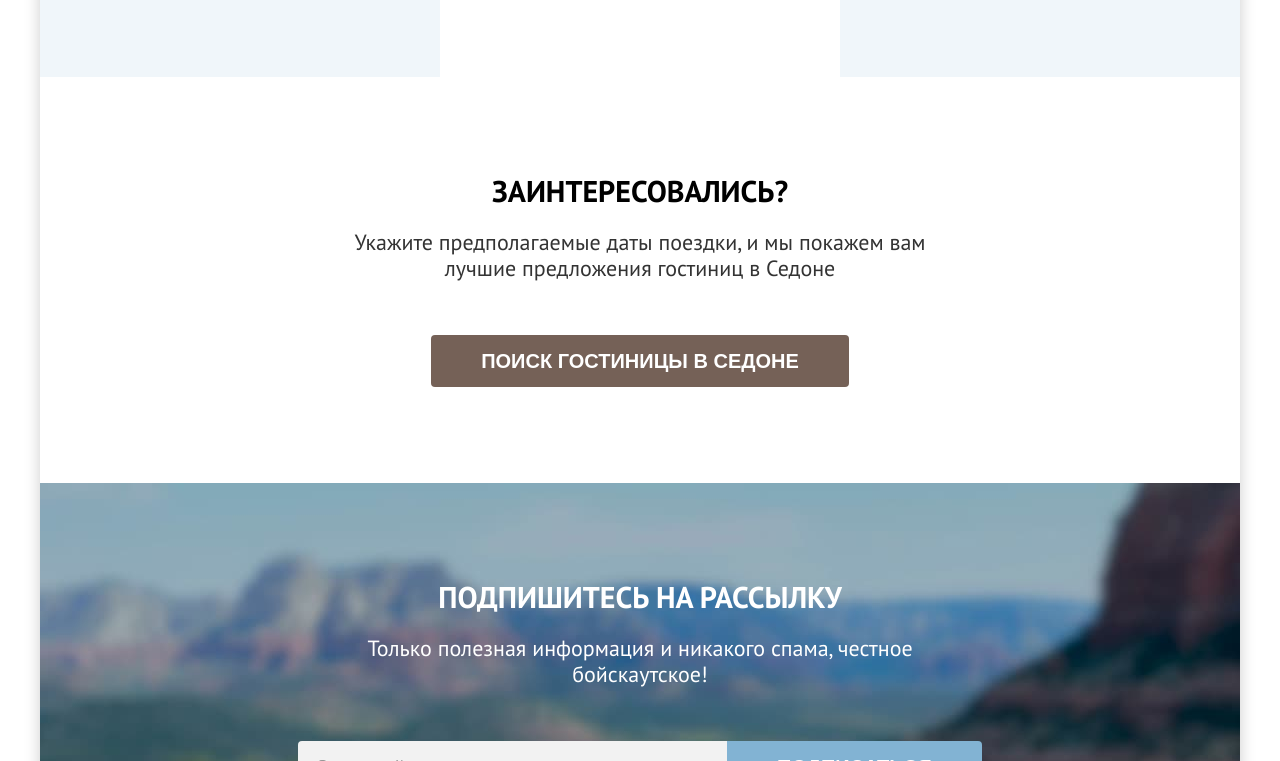
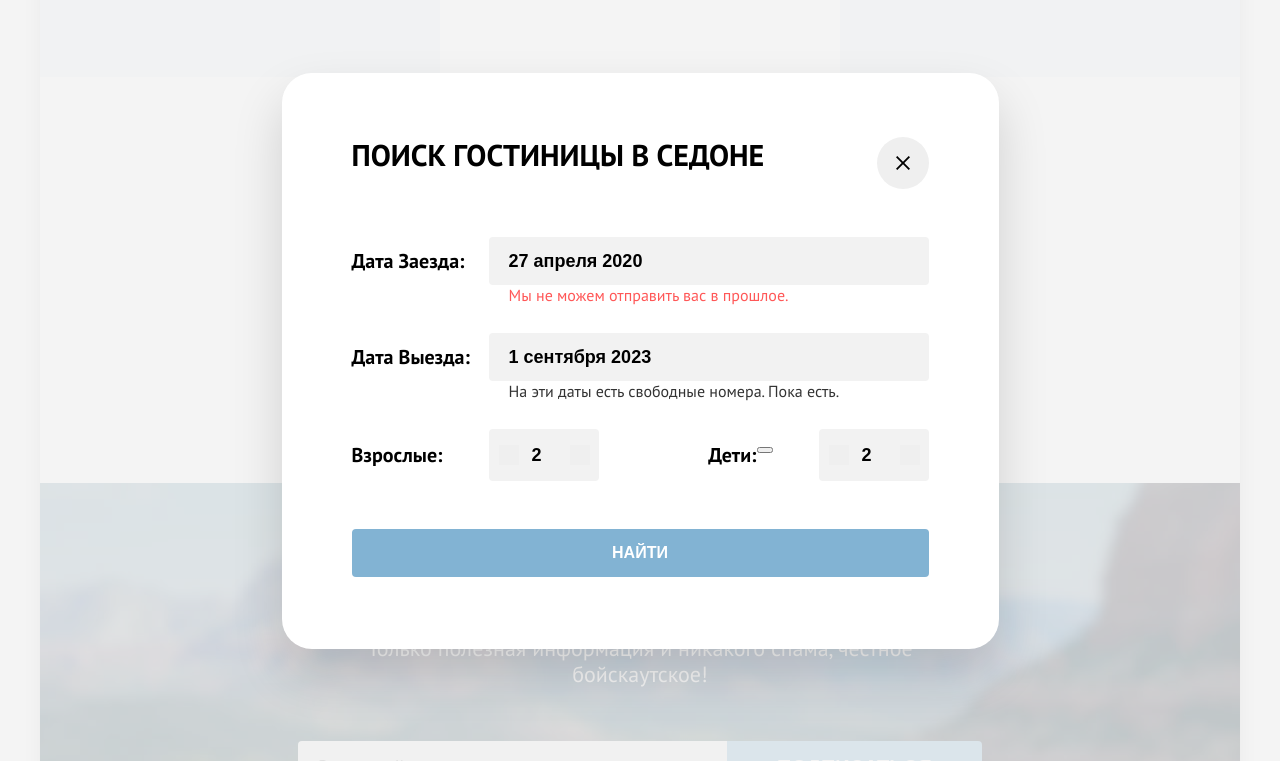
Before and after one commit to bator-batuev/2558253-sedona-3, a plain HTML site: page index.html in a window 1280 px wide. Both pictures are taken after a click on the button "ПОИСК ГОСТИНИЦЫ В СЕДОНЕ". Shown: the part 2503-3264 px from the top of the page. Drawn offline with Linux system fonts and the light colour scheme.

Commit message:
Добавляет модальное окно

```diff
--- a/index.html
+++ b/index.html
@@ -158,6 +158,53 @@
         </a>
       </footer>
     </div>
+
+    <dialog class="modal" arria-labelledby="modal-title">
+      <div class="modal-wrapper">
+        <button class="modal__close-btn" type="button">
+          <span class="visually-hidden">Закрыть модальное окно</span>
+        </button>
+        <h2 class="section-title modal-title">Поиск гостиницы в Седоне</h2>
+        <form class="modal-form" action="https://echo.htmlacademy.ru" method="post">
+          <label class="modal-form__label" for="checkin-date">Дата заезда:</label>
+          <input class="modal-form__input checkin-date" type="text" name="checkin-date" id="checkin-date" value="27 апреля 2020" placeholder="Укажите дату заезда" required>
+          <span class="modal-form__input-prompt error-text">Мы не можем отправить вас в прошлое.</span>
+          <label class="modal-form__label" for="checkout-date">Дата выезда:</label>
+          <input class="modal-form__input checkout-date" type="text" name="checkout-date" id="checkout-date" value="1 сентября 2023" placeholder="Укажите дату выезда" required>
+          <span class="modal-form__input-prompt">На эти даты есть свободные номера. Пока есть.</span>
+          <label class="modal-form__label" for="adults-counter">Взрослые:</label>
+          <div class="modal-form__counter-wrapper">
+            <button class="modal-form__counter-btn modal-form__counter-btn--minus" type="button">
+              <span class="visually-hidden">Меньше</span>
+            </button>
+            <input class="modal-form__counter-input" type="number" name="adults-counter" id="adults-counter" value="2" placeholder="2" min="1">
+            <button class="modal-form__counter-btn modal-form__counter-btn--plus" type="button">
+              <span class="visually-hidden">Больше</span>
+            </button>
+          </div>
+          <div class="modal-form__tooltip-wrapper">
+            <label class="modal-form__label" for="children-counter">Дети:</label>
+            <div class="modal-form__tooltip tooltip">
+              <button class="tooltip__toggle" type="button" aria-labelledby="tooltip__text">
+                <span class="visually-hidden">Открыть всплывающую подсказку</span>
+              </button>
+              <span class="tooltip__text" role="tooltip" id="tooltip-text">Укажите количество детей, которые будут с вами, возраст которых от 6 до 18 лет. Дети до 6 лет размещаются бесплатно.</span>
+            </div>
+          </div>
+          <div class="modal-form__counter-wrapper">
+            <button class="modal-form__counter-btn modal-form__counter-btn--minus" type="button">
+              <span class="visually-hidden">Меньше</span>
+            </button>
+            <input class="modal-form__counter-input" type="number" name="children-counter" id="children-counter" value="2" placeholder="2" min="0">
+            <button class="modal-form__counter-btn modal-form__counter-btn--plus" type="button">
+              <span class="visually-hidden">Больше</span>
+            </button>
+          </div>
+          <button class="btn btn--secondary modal-form__submit-btn" type="submit">Найти</button>
+        </form>
+      </div>
+    </dialog>
+    <script src="main.js"></script>
   </body>
 
 </html>
--- /dev/null
+++ b/main.js
@@ -0,0 +1,12 @@
+const modal = document.querySelector(".modal");
+const openModalBtn = document.querySelector(".hotel-search__btn");
+
+openModalBtn.addEventListener("click", () => {
+  modal.showModal();
+})
+
+modal.addEventListener("click", (evt) => {
+  if (evt.target === modal) {
+    modal.closest();
+  }
+})
--- a/styles/styles.css
+++ b/styles/styles.css
@@ -1123,3 +1123,131 @@
 .slider__thumb:not(:disabled):active {
   box-shadow: 0 7px 15px 0 rgba(0, 0, 0, 0.4);
 }
+
+.modal {
+  width: 717px;
+  min-height: 576px;
+  padding: 64px 70px;
+  border-radius: 30px;
+  border: none;
+  box-shadow: 0 25px 50px 0 rgba(0, 0, 0, 0.15);
+  background: var(--texts-background-default);
+}
+
+.modal::backdrop {
+  background-color: rgba(242, 242, 242, 0.8);
+}
+
+.modal-wrapper {
+  position: relative;
+}
+
+.modal__close-btn {
+  position: absolute;
+  right: 0;
+  width: 52px;
+  height: 52px;
+  border-radius: 50%;
+  border: none;
+  padding: 0;
+  cursor: pointer;
+}
+
+.modal__close-btn::after {
+  content: "";
+  margin: auto;
+  mask-image: url("../images/icons/cross.svg");
+  mask-repeat: no-repeat;
+  mask-size: 14px 14px;
+  mask-position: center;
+  display: block;
+  width: 14px;
+  height: 14px;
+  background-color: var(--texts-texts-basic);
+}
+
+.modal-title {
+  text-align: left;
+  margin-bottom: 64px;
+}
+
+.modal-form {
+  display: grid;
+  grid-template-columns: 137px 110px 1fr 110px;
+  grid-template-rows: repeat(6, minmax(48px, min-content));
+}
+
+.modal-form__label {
+  font-size: 20px;
+  line-height: 24px;
+  font-weight: 700;
+  text-transform: capitalize;
+  align-self: center;
+}
+
+.modal-form__input {
+  grid-column: 2 / -1;
+  border: none;
+  border-radius: 4px;
+  padding: 12px 20px;
+  background-color: var(--forms-elements-2);
+
+  font-size: 18px;
+  line-height: 24px;
+  font-weight: 700;
+}
+
+.modal-form__counter-input {
+  width: 110px;
+  border: none;
+  border-radius: 4px;
+  background-color: var(--forms-elements-2);
+  padding: 14px 10px;
+
+  font-size: 18px;
+  line-height: 24px;
+  font-weight: 700;
+  text-align: center;
+}
+
+.modal-form__counter-btn {
+  width: 20px;
+  height: 20px;
+  border: none;
+  cursor: pointer;
+  position: relative;
+}
+
+.modal-form__counter-wrapper {
+  display: grid;
+  grid-template-columns: 40px 31px 40px;
+  place-items: anchor-center;
+}
+
+.modal-form__tooltip-wrapper {
+  display: flex;
+  margin-right: 46px;
+  margin-left: auto;
+}
+
+.modal-form__input-prompt {
+  grid-column: 2 / -1;
+  padding: 0 20px;
+  font-size: 16px;
+  line-height: 21px;
+  color: var(--texts-second);
+}
+
+.modal-form__submit-btn {
+  grid-column: 1 / -1;
+  margin-top: 48px;
+  min-height: 48px;
+}
+
+.tooltip__text {
+  display: none;
+}
+
+.error-text {
+  color: var(--texts-error);
+}
```
